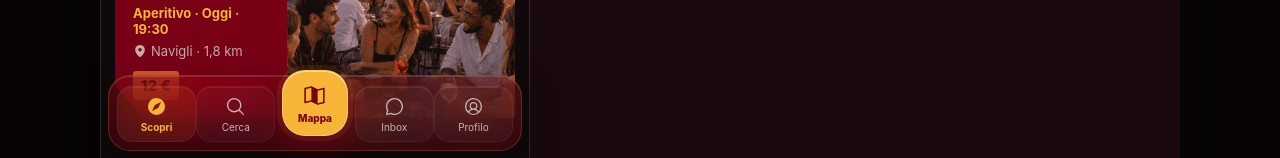
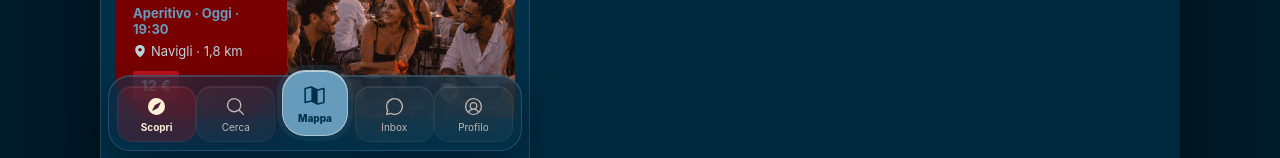
Before and after one commit to skreino/hithappen, a Next.js app: page / in a window 1280 px wide. Shown: the part 642-800 px from the top of the page. Built offline with nearby package versions, Linux system fonts and the light colour scheme.

Commit message:
Adopt midnight blue editorial palette

```diff
--- a/app/globals.css
+++ b/app/globals.css
@@ -1,19 +1,19 @@
 :root {
   --tw-enter-opacity: initial;
-  --color-bg: #10090b;
-  --color-surface: #260a10;
-  --color-surface-2: #780116;
-  --color-text: #f4f1e8;
-  --color-text-secondary: #c4ada8;
+  --color-bg: #003049;
+  --color-surface: #06273a;
+  --color-surface-2: #780000;
+  --color-text: #fdf0d5;
+  --color-text-secondary: #b9d3dc;
   --color-border: rgba(244,241,232,.14);
-  --color-wine: #780116;
-  --color-gold: #f7b538;
-  --color-amber: #db7c26;
-  --color-orange: #d8572a;
-  --color-red: #c32f27;
+  --color-wine: #780000;
+  --color-gold: #669bbc;
+  --color-amber: #c1121f;
+  --color-orange: #fdf0d5;
+  --color-red: #c1121f;
   --color-lime: var(--color-gold);
   --color-lime-pressed: var(--color-amber);
-  --color-lilac: var(--color-orange);
+  --color-lilac: var(--color-red);
   --color-logo: var(--color-red);
   --radius-sm: 9px;
   --radius-md: 14px;
@@ -66,7 +66,7 @@ img { display: block; }
 .event-meta span { display: flex; align-items: center; gap: 4px; }
 .event-meta span:first-child { color: var(--color-lime); font-weight: 650; }
 .event-meta span:nth-child(2) { grid-column: 1; }
-.event-meta .event-price { grid-column: 1; grid-row: 3; width: max-content; margin-top: 6px; padding: 5px 8px; border-radius: 3px; background: var(--color-lilac); color: #0d0e0b; font-size: 15px; font-weight: 800; }
+.event-meta .event-price { grid-column: 1; grid-row: 3; width: max-content; margin-top: 6px; padding: 5px 8px; border-radius: 3px; background: var(--color-lilac); color: var(--color-text); font-size: 15px; font-weight: 800; }
 .social-line { display: flex; align-items: center; gap: 9px; color: var(--color-text-secondary); font-size: 13px; }
 .avatar-stack { display: flex; padding-left: 8px; }
 .avatar-stack i { width: 29px; height: 29px; margin-left: -8px; display: grid; place-items: center; border: 2px solid var(--color-bg); border-radius: 50%; color: white; font-size: 9px; font-style: normal; font-weight: 750; }
@@ -90,7 +90,7 @@ img { display: block; }
 .event-card h3 { min-height: 37px; margin: 8px 0; font-size: 18px; line-height: 1.02; letter-spacing: -.035em; }
 .event-card:first-child h3 { min-height: 0; font-size: 25px; line-height: .92; }
 .event-card__footer { display: flex; align-items: center; justify-content: space-between; gap: 6px; font-size: 12px; }
-.event-card__footer span:first-child { padding: 4px 7px; border-radius: 3px; background: var(--color-lilac); color: #0d0e0b; font-weight: 780; }
+.event-card__footer span:first-child { padding: 4px 7px; border-radius: 3px; background: var(--color-lilac); color: var(--color-text); font-weight: 780; }
 .event-card__footer span:last-child { overflow: hidden; color: var(--color-text-secondary); white-space: nowrap; text-overflow: ellipsis; }
 .compact-event { width: 100%; min-height: 94px; padding: 12px 0; display: grid; grid-template-columns: 76px minmax(0,1fr) 22px; align-items: center; gap: 12px; border: 0; border-bottom: 1px solid var(--color-border); background: none; text-align: left; cursor: pointer; }
 .compact-event > img { width: 76px; height: 70px; object-fit: cover; clip-path: polygon(0 0,90% 0,100% 14%,100% 100%,0 100%); }
@@ -98,36 +98,36 @@ img { display: block; }
 .compact-event strong { font-size: 16px; }
 .compact-event .event-meta { grid-template-columns: 1fr; gap: 2px; font-size: 12px; }
 .compact-event .event-meta span:nth-child(2) { grid-column: auto; }
-.compact-event b { width: max-content; padding: 3px 6px; border-radius: 3px; background: var(--color-lilac); color: #0d0e0b; font-size: 12px; }
+.compact-event b { width: max-content; padding: 3px 6px; border-radius: 3px; background: var(--color-lilac); color: var(--color-text); font-size: 12px; }
 
 /* Liquid-glass five-item navigation */
-.bottom-navigation { position: fixed; z-index: 30; left: 8px; right: 8px; bottom: max(7px,env(safe-area-inset-bottom)); min-height: 76px; padding: 8px 8px; display: grid; grid-template-columns: repeat(5,1fr); align-items: end; border: 1px solid rgba(247,181,56,.2); border-radius: 22px; background: rgba(120,1,22,.3); box-shadow: inset 0 1px 0 rgba(255,255,255,.14),0 16px 38px rgba(0,0,0,.38); backdrop-filter: blur(26px) saturate(1.35); -webkit-backdrop-filter: blur(26px) saturate(1.35); }
+.bottom-navigation { position: fixed; z-index: 30; left: 8px; right: 8px; bottom: max(7px,env(safe-area-inset-bottom)); min-height: 76px; padding: 8px 8px; display: grid; grid-template-columns: repeat(5,1fr); align-items: end; border: 1px solid rgba(102,155,188,.3); border-radius: 22px; background: rgba(0,48,73,.58); box-shadow: inset 0 1px 0 rgba(255,255,255,.14),0 16px 38px rgba(0,0,0,.38); backdrop-filter: blur(26px) saturate(1.35); -webkit-backdrop-filter: blur(26px) saturate(1.35); }
 .bottom-navigation button { min-width: 0; min-height: 56px; padding: 5px 1px; display: flex; flex-direction: column; align-items: center; justify-content: center; gap: 4px; border: 1px solid rgba(255,255,255,.06); border-radius: 15px; background: rgba(255,255,255,.035); color: #c5b6b2; box-shadow: inset 0 1px 0 rgba(255,255,255,.07); font-size: 10px; cursor: pointer; transition: transform 180ms ease-out,color 180ms ease-out,background-color 180ms ease-out; }
 .bottom-navigation button:active { transform: scale(.94); }
-.bottom-navigation button.is-active:not(.is-map) { background: rgba(216,87,42,.16); color: var(--color-gold); font-weight: 700; }
-.bottom-navigation button.is-map { align-self: center; width: 66px; height: 66px; margin-top: -20px; justify-self: center; border: 1px solid rgba(255,255,255,.28); border-radius: 23px; background: var(--color-gold); color: var(--color-wine); box-shadow: inset 0 1px 0 rgba(255,255,255,.55),0 10px 24px rgba(120,1,22,.55),0 0 0 5px rgba(247,181,56,.1); backdrop-filter: none; -webkit-backdrop-filter: none; font-weight: 800; }
-.bottom-navigation button.is-map.is-active { background: var(--color-gold); color: var(--color-wine); box-shadow: inset 0 1px 0 rgba(255,255,255,.6),0 12px 30px rgba(216,87,42,.48),0 0 0 5px rgba(247,181,56,.16); }
+.bottom-navigation button.is-active:not(.is-map) { background: rgba(193,18,31,.22); color: var(--color-text); font-weight: 700; }
+.bottom-navigation button.is-map { align-self: center; width: 66px; height: 66px; margin-top: -20px; justify-self: center; border: 1px solid rgba(253,240,213,.46); border-radius: 23px; background: var(--color-gold); color: var(--color-bg); box-shadow: inset 0 1px 0 rgba(255,255,255,.55),0 10px 24px rgba(0,48,73,.64),0 0 0 5px rgba(102,155,188,.14); backdrop-filter: none; -webkit-backdrop-filter: none; font-weight: 800; }
+.bottom-navigation button.is-map.is-active { background: var(--color-gold); color: var(--color-bg); box-shadow: inset 0 1px 0 rgba(255,255,255,.6),0 12px 30px rgba(193,18,31,.34),0 0 0 5px rgba(102,155,188,.2); }
 
 /* Map */
-.map-view { position: relative; height: 100dvh; overflow: hidden; background: #16070a; }
-.event-map { position: absolute; inset: 0; overflow: hidden; background: #16070a; }
-.event-map iframe { width: 100%; height: 100%; border: 0; filter: invert(.88) sepia(.55) saturate(.52) hue-rotate(328deg) brightness(.31) contrast(1.25); }
-.map-wash { position: absolute; inset: 0; background: rgba(120,1,22,.12); pointer-events: none; }
+.map-view { position: relative; height: 100dvh; overflow: hidden; background: var(--color-bg); }
+.event-map { position: absolute; inset: 0; overflow: hidden; background: var(--color-bg); }
+.event-map iframe { width: 100%; height: 100%; border: 0; filter: invert(.88) sepia(.38) saturate(.7) hue-rotate(158deg) brightness(.32) contrast(1.28); }
+.map-wash { position: absolute; inset: 0; background: rgba(0,48,73,.16); pointer-events: none; }
 .map-brand { position: absolute; z-index: 4; top: max(20px,env(safe-area-inset-top)); left: 18px; }
 .map-toolbar { position: absolute; z-index: 3; top: max(70px,calc(env(safe-area-inset-top) + 52px)); left: 14px; right: 14px; display: flex; gap: 7px; overflow-x: auto; scrollbar-width: none; }
 .map-filter { min-height: 43px; padding: 0 15px; display: flex; align-items: center; gap: 6px; border: 1px solid rgba(244,241,232,.2); border-radius: 999px; background: rgba(17,24,16,.94); color: var(--color-text); white-space: nowrap; font-size: 13px; font-weight: 650; }
 .map-filter.is-active { border-color: var(--color-lime); background: var(--color-lime); color: #0b0c09; }
 .event-pin { position: absolute; z-index: 2; min-width: 47px; min-height: 44px; padding: 0 8px; display: grid; place-items: center; border: 2px solid #10140f; background: var(--color-lime); color: #0d0e0b; clip-path: polygon(18% 0,82% 0,100% 22%,92% 83%,70% 100%,18% 93%,0 72%,5% 18%); transform: translate(-50%,-50%); font-size: 12px; font-weight: 800; transition: transform 180ms ease-out; }
-.event-pin.is-lilac { background: var(--color-lilac); }
+.event-pin.is-lilac { background: var(--color-lilac); color: var(--color-text); }
 .event-pin.is-selected { z-index: 4; transform: translate(-50%,-50%) scale(1.15); box-shadow: 0 0 0 4px rgba(207,239,69,.18); }
 .locate-control { position: absolute; z-index: 3; right: 15px; bottom: 245px; background: rgba(13,14,11,.9); box-shadow: var(--shadow-floating); }
-.map-preview { position: absolute; z-index: 4; left: 12px; right: 12px; bottom: calc(98px + env(safe-area-inset-bottom)); min-height: 150px; padding: 0; display: grid; grid-template-columns: 48% 1fr 48px; align-items: stretch; border: 1px solid rgba(247,181,56,.2); background: var(--color-surface); clip-path: polygon(0 10%,6% 0,94% 0,100% 12%,100% 100%,0 100%); text-align: left; box-shadow: var(--shadow-floating); }
+.map-preview { position: absolute; z-index: 4; left: 12px; right: 12px; bottom: calc(98px + env(safe-area-inset-bottom)); min-height: 150px; padding: 0; display: grid; grid-template-columns: 48% 1fr 48px; align-items: stretch; border: 1px solid rgba(102,155,188,.3); background: var(--color-surface); clip-path: polygon(0 10%,6% 0,94% 0,100% 12%,100% 100%,0 100%); text-align: left; box-shadow: var(--shadow-floating); }
 .map-preview > img { width: 100%; height: 100%; object-fit: cover; }
 .map-preview > span { min-width: 0; padding: 17px 8px 12px 13px; display: flex; flex-direction: column; justify-content: center; gap: 5px; }
 .map-preview small { color: var(--color-lime); font-size: 11px; font-weight: 650; }
 .map-preview strong { font-size: 21px; line-height: .9; letter-spacing: -.045em; }
 .map-preview em { display: flex; align-items: center; gap: 4px; color: var(--color-text-secondary); font-size: 12px; font-style: normal; }
-.map-preview b { width: max-content; padding: 4px 7px; border-radius: 3px; background: var(--color-lilac); color: #0d0e0b; font-size: 13px; }
+.map-preview b { width: max-content; padding: 4px 7px; border-radius: 3px; background: var(--color-lilac); color: var(--color-text); font-size: 13px; }
 .map-preview > i { width: 42px; height: 42px; align-self: end; margin: 0 8px 14px 0; display: grid; place-items: center; background: var(--color-lime); color: #0d0e0b; clip-path: polygon(20% 0,80% 0,100% 20%,92% 82%,72% 100%,16% 92%,0 70%,5% 18%); }
 
 /* Detail */
@@ -161,7 +161,7 @@ img { display: block; }
 .detail-body li { display: flex; align-items: center; gap: 9px; color: var(--color-text-secondary); font-size: 14px; }
 .detail-body .venue-copy { margin-bottom: 12px; }
 .event-map--compact { position: relative; height: 190px; overflow: hidden; clip-path: polygon(0 0,94% 0,100% 12%,100% 100%,0 100%); }
-.sticky-action { position: fixed; z-index: 20; left: 0; right: 0; bottom: 0; min-height: 78px; padding: 10px 14px max(10px,env(safe-area-inset-bottom)); display: grid; grid-template-columns: 32% 1fr; align-items: center; gap: 0; border-top: 1px solid rgba(247,181,56,.14); background: rgba(16,9,11,.97); }
+.sticky-action { position: fixed; z-index: 20; left: 0; right: 0; bottom: 0; min-height: 78px; padding: 10px 14px max(10px,env(safe-area-inset-bottom)); display: grid; grid-template-columns: 32% 1fr; align-items: center; gap: 0; border-top: 1px solid rgba(102,155,188,.22); background: rgba(0,48,73,.97); }
 .sticky-action > span { display: grid; }
 .sticky-action small { color: var(--color-text-secondary); font-size: 11px; }
 .sticky-action strong { color: var(--color-lilac); font-size: 23px; }
@@ -171,7 +171,7 @@ img { display: block; }
 
 /* Search and filters */
 .overlay-page { position: fixed; z-index: 50; inset: 0; overflow-y: auto; background: var(--color-bg); }
-.overlay-header { position: sticky; z-index: 2; top: 0; padding: max(10px,env(safe-area-inset-top)) 12px 10px; display: grid; grid-template-columns: 44px 1fr; gap: 8px; background: rgba(16,9,11,.95); backdrop-filter: blur(18px); }
+.overlay-header { position: sticky; z-index: 2; top: 0; padding: max(10px,env(safe-area-inset-top)) 12px 10px; display: grid; grid-template-columns: 44px 1fr; gap: 8px; background: rgba(0,48,73,.95); backdrop-filter: blur(18px); }
 .search-field { min-height: 48px; padding: 0 12px; display: flex; align-items: center; gap: 9px; border: 1px solid var(--color-border); background: var(--color-surface); clip-path: polygon(0 0,96% 0,100% 22%,100% 100%,0 100%); }
 .search-field input { min-width: 0; flex: 1; border: 0; outline: 0; appearance: none; -webkit-appearance: none; background: none; color: var(--color-text); font-size: 15px; }
 .search-field input::-webkit-search-cancel-button { display: none; }
@@ -213,7 +213,7 @@ img { display: block; }
 .inbox-row strong { font-size: 15px; }
 .inbox-row small { overflow: hidden; color: var(--color-text-secondary); font-size: 13px; white-space: nowrap; text-overflow: ellipsis; }
 .inbox-row em { display: grid; justify-items: end; gap: 7px; color: var(--color-text-secondary); font-size: 11px; font-style: normal; }
-.inbox-row b { width: 21px; height: 21px; display: grid; place-items: center; border-radius: 50%; background: var(--color-lilac); color: #0d0e0b; font-size: 11px; }
+.inbox-row b { width: 21px; height: 21px; display: grid; place-items: center; border-radius: 50%; background: var(--color-lilac); color: var(--color-text); font-size: 11px; }
 .profile-header { padding-top: max(24px,env(safe-area-inset-top)); display: flex; flex-direction: column; align-items: center; }
 .profile-header > button { align-self: flex-end; width: 44px; height: 44px; display: grid; place-items: center; border: 0; background: none; color: var(--color-text); }
 .profile-header > img { width: 104px; height: 104px; object-fit: cover; clip-path: polygon(20% 0,80% 0,100% 20%,92% 82%,70% 100%,18% 93%,0 72%,5% 18%); }
@@ -230,11 +230,11 @@ img { display: block; }
 .desktop-context { display: none; }
 
 @media (min-width:700px) {
-  body { background:#090506; }
+  body { background:#001c2a; }
   .app-shell { max-width:1080px; margin:0 auto; display:grid; grid-template-columns:430px 1fr; box-shadow:0 0 90px rgba(0,0,0,.5); }
   .app-frame { position:relative; border-inline:1px solid var(--color-border); }
   .bottom-navigation { left:max(calc((100vw - 1080px)/2 + 8px),8px); right:auto; width:414px; }
-  .desktop-context { min-height:100dvh; padding:70px 52px; display:block; background:#19090d; }
+  .desktop-context { min-height:100dvh; padding:70px 52px; display:block; background:#00283d; }
   .desktop-context > p { margin:0 0 10px; color:var(--color-lime); font-size:13px; font-weight:700; }
   .desktop-context > h2 { max-width:480px; margin:0 0 48px; font-size:clamp(44px,5vw,68px); line-height:.86; letter-spacing:-.07em; }
   .desktop-context__list { display:grid; }
--- a/app/layout.tsx
+++ b/app/layout.tsx
@@ -12,8 +12,8 @@ export const metadata: Metadata = {
 export const viewport: Viewport = {
   colorScheme: "light dark",
   themeColor: [
-    { media: "(prefers-color-scheme: light)", color: "#10090B" },
-    { media: "(prefers-color-scheme: dark)", color: "#10090B" },
+    { media: "(prefers-color-scheme: light)", color: "#003049" },
+    { media: "(prefers-color-scheme: dark)", color: "#003049" },
   ],
 };
 
```
Also changed, not shown: 3 other files (tests, documents, lock files or other folders).
